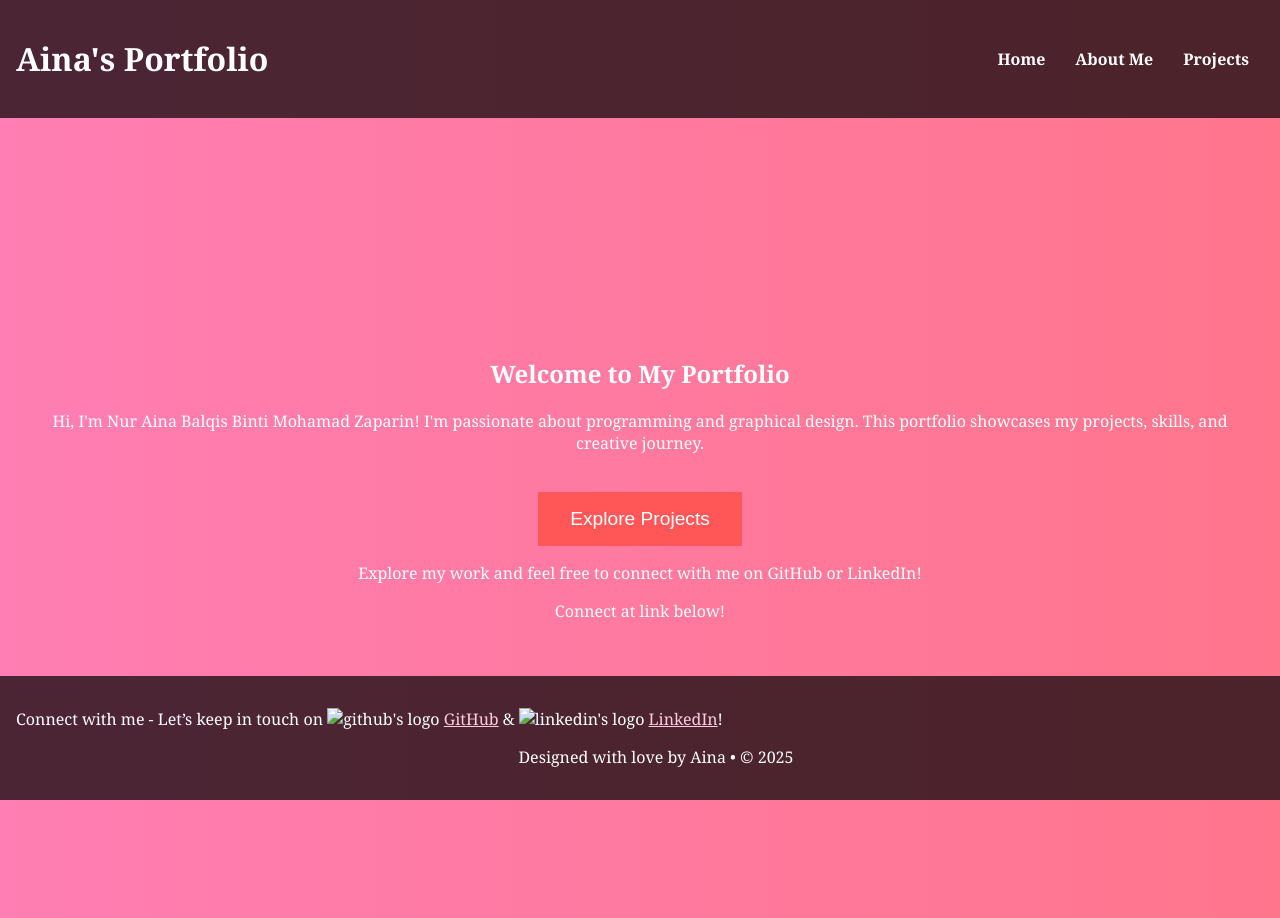
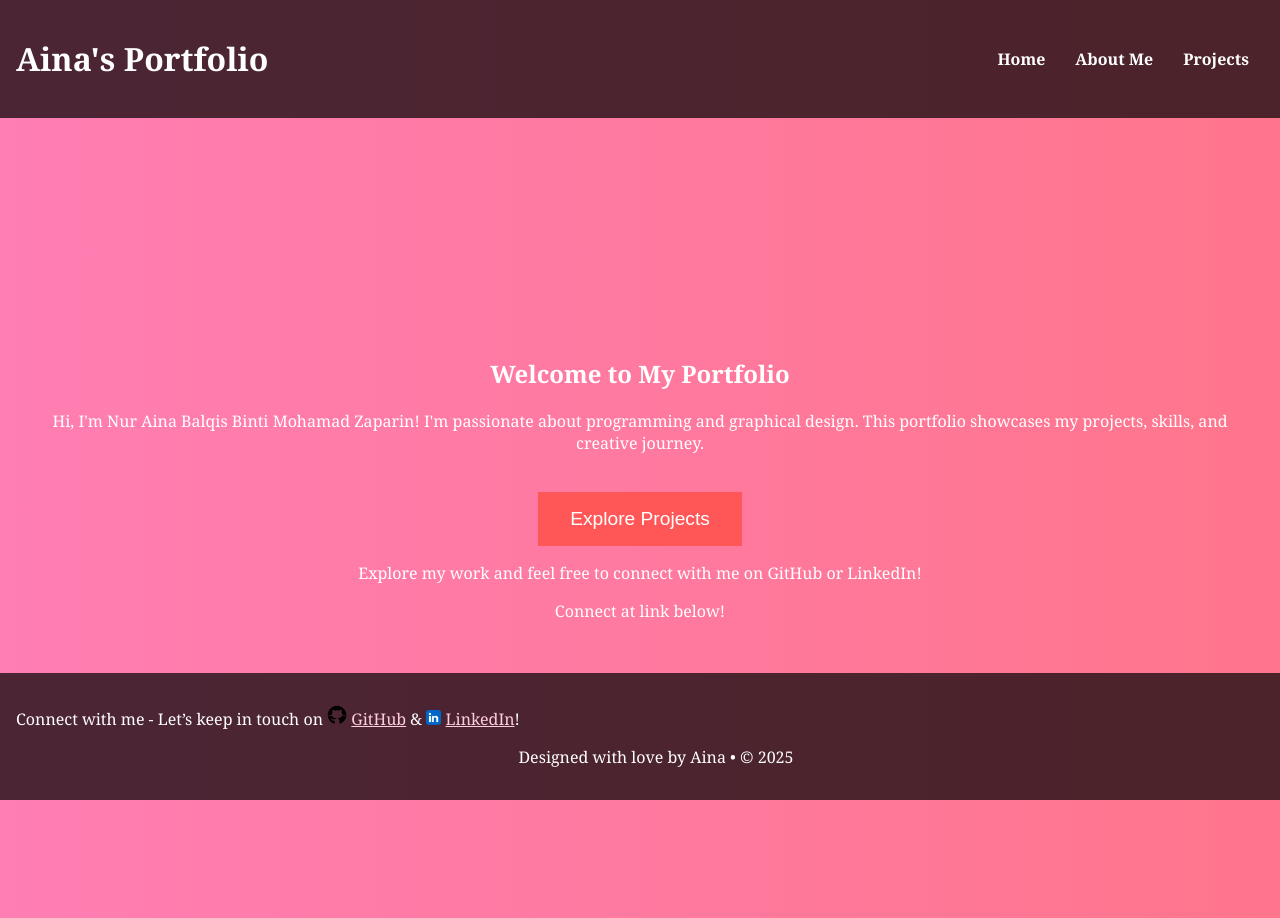
Before and after one commit to nurainabalqis/website, a plain HTML site: page index.html in a window 1280 px wide. Drawn offline with Linux system fonts and the light colour scheme.

Commit message:
Update index.html

```diff
--- a/index.html
+++ b/index.html
@@ -40,9 +40,9 @@
     </main>
     <footer>
         <p style="text-align: left;">Connect with me - Let’s keep in touch on
-            <img src="github.png" loading="lazy" width="20" height="20" alt="github's logo" />
+            <img src="images/github.png" loading="lazy" width="20" height="20" alt="github's logo" />
             <a href="https://github.com/nurainabalqis">GitHub</a> &
-            <img src="linkedin.png" loading="lazy" width="15" height="15" alt="linkedin's logo" />
+            <img src="images/linkedin.png" loading="lazy" width="15" height="15" alt="linkedin's logo" />
             <a href="https://www.linkedin.com/in/nur-aina-balqis-4917722a9/">LinkedIn</a>!</p>
         <p>Designed with love by Aina • &copy; 2025</p>
     </footer>
```
